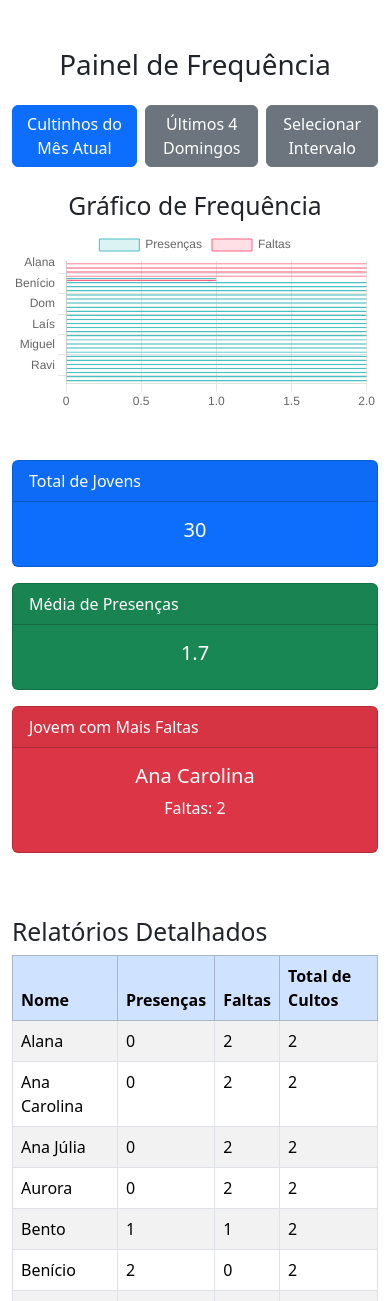
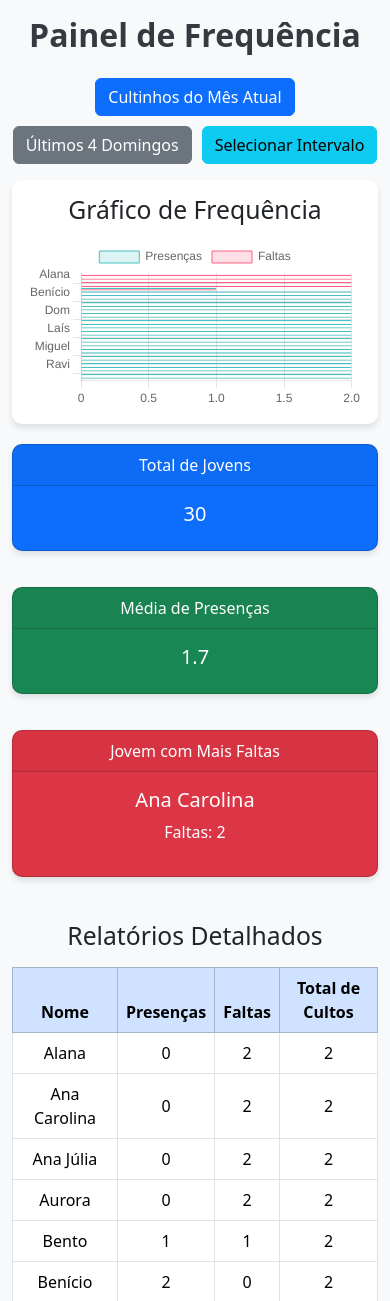
Before and after one commit to renanjdev/rjmalvorada, a Flask app: page /dashboard in a window 390 px wide. Shown: the top 1301 px of the page. Run offline with Flask 3, Linux system fonts and the light colour scheme; data comes from the database, SQL or seed files in the repository.

Commit message:
responsividade dashboard

```diff
--- a/templates/dashboard.html
+++ b/templates/dashboard.html
@@ -3,62 +3,99 @@
 <head>
     <meta charset="UTF-8">
     <title>Dashboard e Relatórios</title>
+    <meta name="viewport" content="width=device-width, initial-scale=1.0">
     <link href="https://cdn.jsdelivr.net/npm/bootstrap@5.3.0-alpha3/dist/css/bootstrap.min.css" rel="stylesheet">
     <script src="https://cdn.jsdelivr.net/npm/chart.js"></script>
+    <style>
+        body {
+            background-color: #f8f9fa;
+        }
+        .dashboard-title {
+            font-size: 2rem;
+            font-weight: bold;
+            color: #343a40;
+        }
+        .dashboard-card {
+            border-radius: 10px;
+            box-shadow: 0 4px 6px rgba(0, 0, 0, 0.1);
+            margin-bottom: 20px;
+        }
+        .chart-container {
+            background-color: #ffffff;
+            border-radius: 10px;
+            padding: 15px;
+            box-shadow: 0 4px 6px rgba(0, 0, 0, 0.1);
+            margin-bottom: 20px;
+        }
+        .table-container {
+            overflow-x: auto;
+        }
+        .filter-buttons {
+            gap: 10px;
+            justify-content: center;
+            flex-wrap: wrap;
+        }
+    </style>
 </head>
 <body>
-    <div class="container mt-5">
-        <h1 class="text-center mb-4">Painel de Frequência</h1>
+    <div class="container mt-3">
+        <h1 class="text-center dashboard-title mb-4">Painel de Frequência</h1>
 
         <!-- Botões de Filtros -->
-        <div class="d-flex justify-content-center mb-4">
-            <button onclick="filtrar('mes_atual')" class="btn btn-primary me-2">Cultinhos do Mês Atual</button>
-            <button onclick="filtrar('ultimos_4')" class="btn btn-secondary me-2">Últimos 4 Domingos</button>
-            <button onclick="mostrarIntervalo()" class="btn btn-secondary">Selecionar Intervalo</button>
+        <div class="d-flex filter-buttons mb-3">
+            <button onclick="filtrar('mes_atual')" class="btn btn-primary">Cultinhos do Mês Atual</button>
+            <button onclick="filtrar('ultimos_4')" class="btn btn-secondary">Últimos 4 Domingos</button>
+            <button onclick="mostrarIntervalo()" class="btn btn-info">Selecionar Intervalo</button>
         </div>
 
         <!-- Formulário para Intervalo -->
         <div id="intervalo" style="display: none;" class="mb-4">
-            <form id="intervaloForm" onsubmit="filtrarIntervalo(event)" class="d-flex justify-content-center gap-2">
+            <form id="intervaloForm" onsubmit="filtrarIntervalo(event)" class="row g-2 justify-content-center">
+                <div class="col-auto">
                     <input type="date" id="inicio" name="inicio" class="form-control" required>
+                </div>
+                <div class="col-auto">
                     <input type="date" id="fim" name="fim" class="form-control" required>
+                </div>
+                <div class="col-auto">
                     <button type="submit" class="btn btn-success">Aplicar</button>
+                </div>
             </form>
         </div>
 
         <!-- Gráfico de Frequência -->
-        <div class="mb-5">
-            <h2 class="text-center">Gráfico de Frequência</h2>
-            <canvas id="graficoFrequencia" width="400" height="200"></canvas>
+        <div class="chart-container">
+            <h2 class="text-center mb-3">Gráfico de Frequência</h2>
+            <canvas id="graficoFrequencia"></canvas>
         </div>
 
         <!-- Resumo -->
-        <div class="row">
-            <div class="col-md-4">
-                <div class="card text-white bg-primary mb-3">
+        <div class="row g-3">
+            <div class="col-12 col-md-4">
+                <div class="card text-white bg-primary dashboard-card text-center">
                     <div class="card-header">Total de Jovens</div>
                     <div class="card-body">
-                        <h5 class="card-title text-center">{{ total_jovens }}</h5>
+                        <h5 class="card-title">{{ total_jovens }}</h5>
                     </div>
                 </div>
             </div>
-            <div class="col-md-4">
-                <div class="card text-white bg-success mb-3">
+            <div class="col-12 col-md-4">
+                <div class="card text-white bg-success dashboard-card text-center">
                     <div class="card-header">Média de Presenças</div>
                     <div class="card-body">
-                        <h5 class="card-title text-center">{{ media_presencas | round(2) }}</h5>
+                        <h5 class="card-title">{{ media_presencas | round(2) }}</h5>
                     </div>
                 </div>
             </div>
-            <div class="col-md-4">
-                <div class="card text-white bg-danger mb-3">
+            <div class="col-12 col-md-4">
+                <div class="card text-white bg-danger dashboard-card text-center">
                     <div class="card-header">Jovem com Mais Faltas</div>
                     <div class="card-body">
                         {% if mais_faltas %}
-                        <h5 class="card-title text-center">{{ mais_faltas[0] }}</h5>
-                        <p class="text-center">Faltas: {{ mais_faltas[1] }}</p>
+                        <h5 class="card-title">{{ mais_faltas[0] }}</h5>
+                        <p>Faltas: {{ mais_faltas[1] }}</p>
                         {% else %}
-                        <p class="text-center">Nenhum registro disponível</p>
+                        <p>Nenhum registro disponível</p>
                         {% endif %}
                     </div>
                 </div>
@@ -66,9 +103,10 @@
         </div>
 
         <!-- Relatórios Detalhados -->
-        <h2 class="mt-5">Relatórios Detalhados</h2>
-        <table class="table table-bordered table-striped">
-            <thead class="table-primary">
+        <div class="table-container mt-4">
+            <h2 class="text-center mb-3">Relatórios Detalhados</h2>
+            <table class="table table-bordered table-hover align-middle">
+                <thead class="table-primary text-center">
                     <tr>
                         <th>Nome</th>
                         <th>Presenças</th>
@@ -76,7 +114,7 @@
                         <th>Total de Cultos</th>
                     </tr>
                 </thead>
-            <tbody>
+                <tbody class="text-center">
                     {% for relatorio in relatorios %}
                     <tr>
                         <td>{{ relatorio[0] }}</td>
@@ -87,6 +125,7 @@
                     {% endfor %}
                 </tbody>
             </table>
+        </div>
     </div>
 
     <script>
@@ -113,10 +152,10 @@
         const presencas = {{ presencas | tojson }};
         const faltas = {{ faltas | tojson }};
 
-        // Configuração do gráfico de barras horizontais com barras mais grossas
+        // Configuração do gráfico de barras horizontais
         const ctx = document.getElementById('graficoFrequencia').getContext('2d');
         const graficoFrequencia = new Chart(ctx, {
-            type: 'bar', // Tipo de gráfico: barras
+            type: 'bar',
             data: {
                 labels: nomes,
                 datasets: [
@@ -138,9 +177,9 @@
             },
             options: {
                 responsive: true,
-                indexAxis: 'y', // Configuração para barras horizontais
+                indexAxis: 'y',
                 scales: {
-                    x: { // Configuração do eixo X (valores)
+                    x: {
                         beginAtZero: true
                     }
                 },
@@ -151,8 +190,8 @@
                 },
                 elements: {
                     bar: {
-                        barThickness: 25, // Define a espessura fixa das barras
-                        maxBarThickness: 30 // Limite máximo para espessura
+                        barThickness: 25,
+                        maxBarThickness: 30
                     }
                 }
             }
```
Lines whose indentation alone changed are shown as unchanged.
